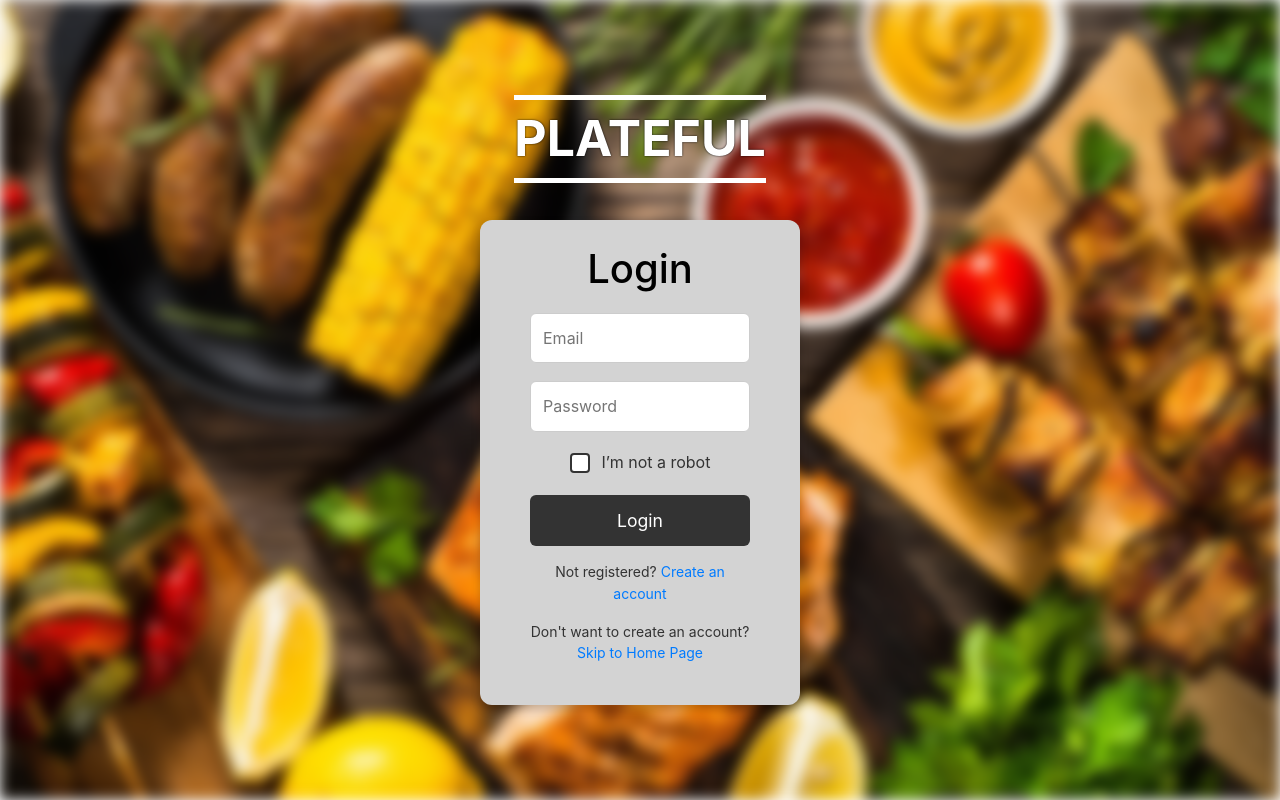
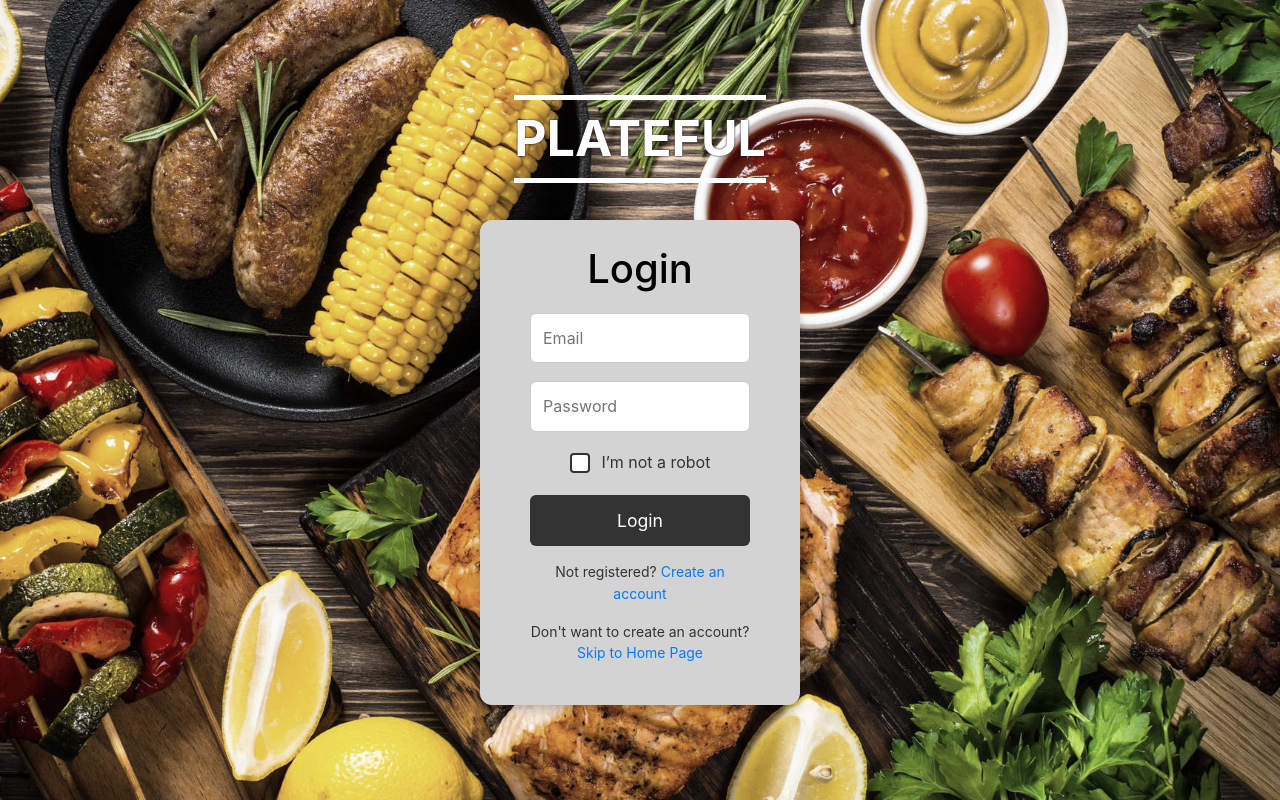
Before and after one commit to nguyenjh/CSE-110-Group-11, a React (Vite) app in the folder my-app/client/: page /login in a window 1280 px wide. Built offline with nearby package versions, Linux system fonts and the light colour scheme.

Commit message:
blur changed into lower saturation

```diff
--- a/my-app/client/src/css/LoginPage.css
+++ b/my-app/client/src/css/LoginPage.css
@@ -22,7 +22,7 @@
     background-size: cover;
     background-position: center;
     background-repeat: no-repeat;
-    filter: blur(7px); /* Apply the blur effect */
+    filter: saturate(0.6);
     z-index: -1; /* Ensure the background stays behind the content */
 }
 
--- a/my-app/client/src/css/SignUp.css
+++ b/my-app/client/src/css/SignUp.css
@@ -22,7 +22,7 @@
     background-size: cover;
     background-position: center;
     background-repeat: no-repeat;
-    filter: blur(7px); /* Apply the blur effect */
+    filter: saturate(0.6);
     z-index: -1; /* Ensure the background stays behind the content */
 }
 
```
